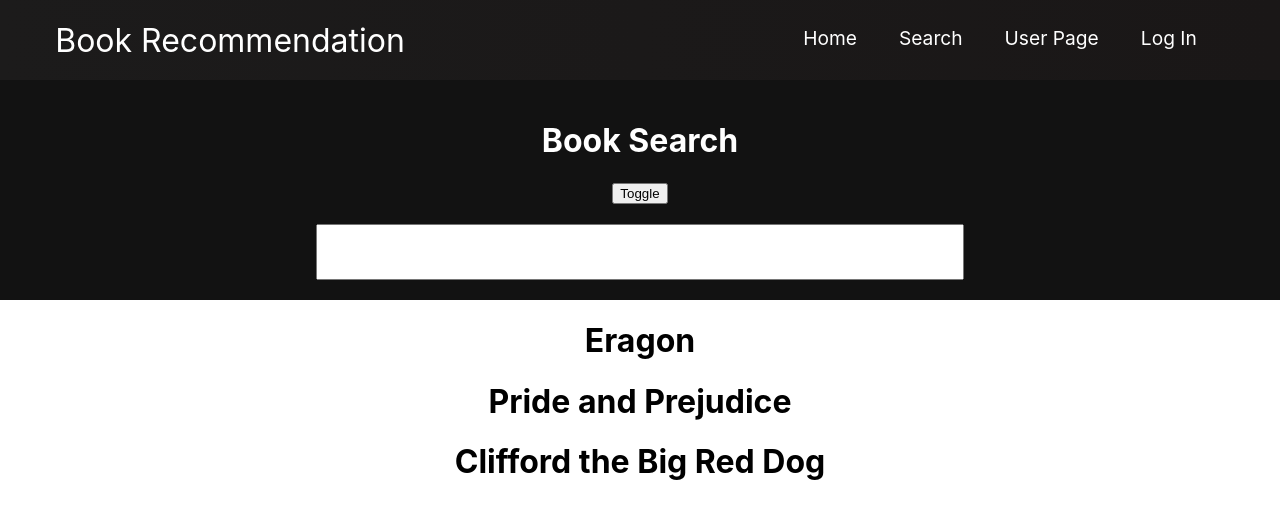
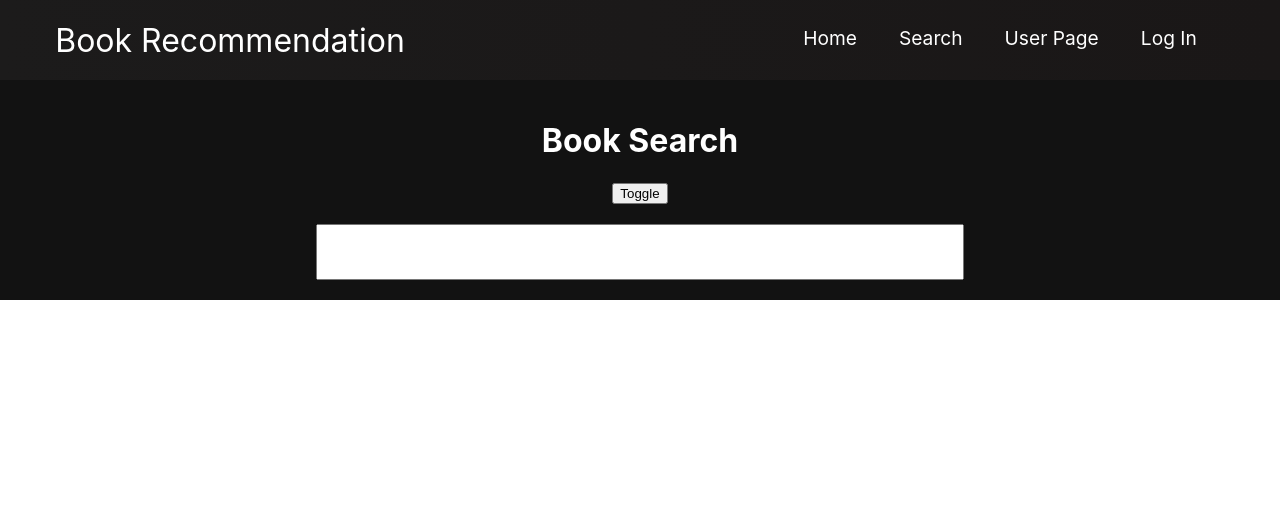
Before and after one commit to Psh12/Book-Recommendation, a React (Create React App) app: page /search in a window 1280 px wide. Shown: the top 518 px of the page. Built offline with nearby package versions, Linux system fonts and the light colour scheme.

Commit message:
Fixed Search

```diff
--- a/src/components/search/Search.js
+++ b/src/components/search/Search.js
@@ -53,6 +53,7 @@ class Search extends Component {
 
   render() {
     const {term, people} = this.state;
+    const isTermBlank = term;
 
     return (
       <div className="App">
@@ -69,12 +70,12 @@ class Search extends Component {
           <br/>
         </div>
        <center>
-      {
+      { isTermBlank.length > 0 &&
         books.filter(searchingFor(term)).map(book =>
-              <div key={book.id}>
-                <a className="falseh1" href={book.link}> {book.title} </a>
-              </div>
-            )
+          <div key={book.id}>
+            <a className="falseh1" href={book.link}> {book.title} </a>
+          </div>
+        )
       }
       </center>
       </div>
```
